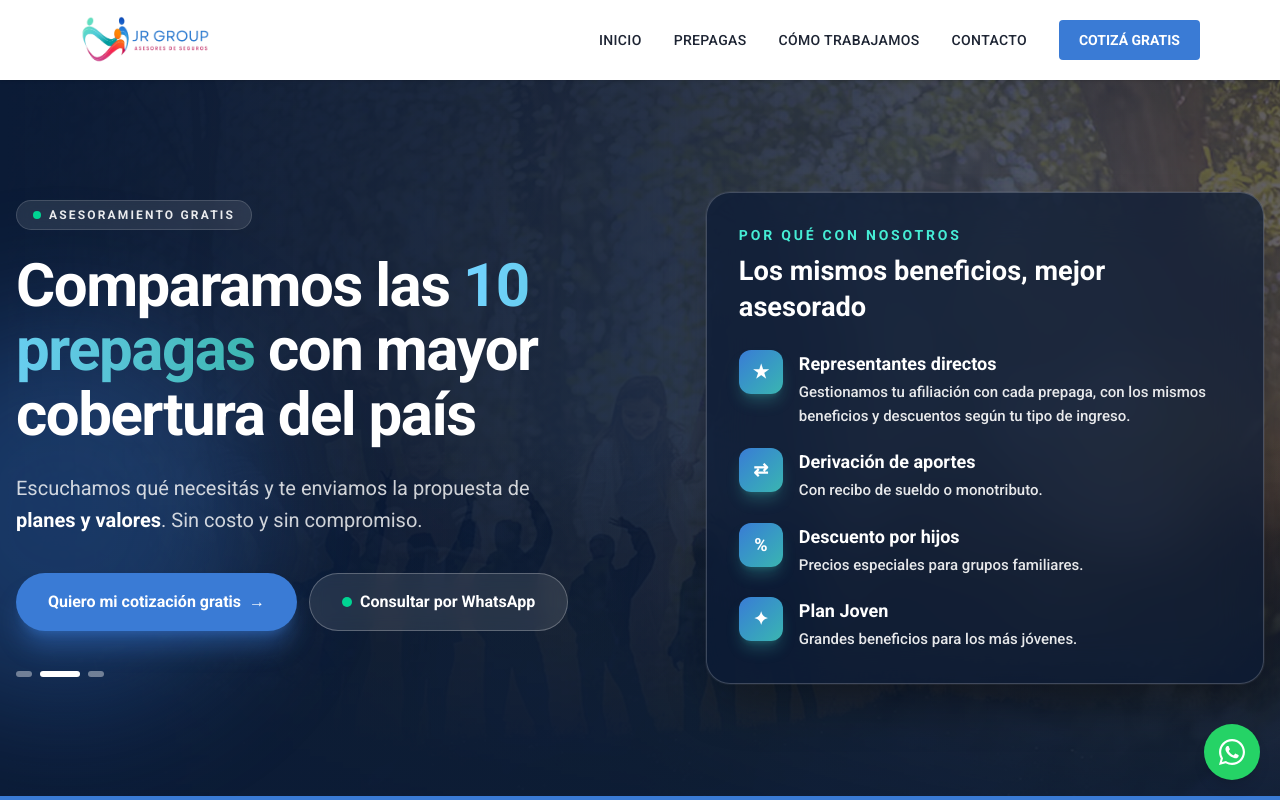
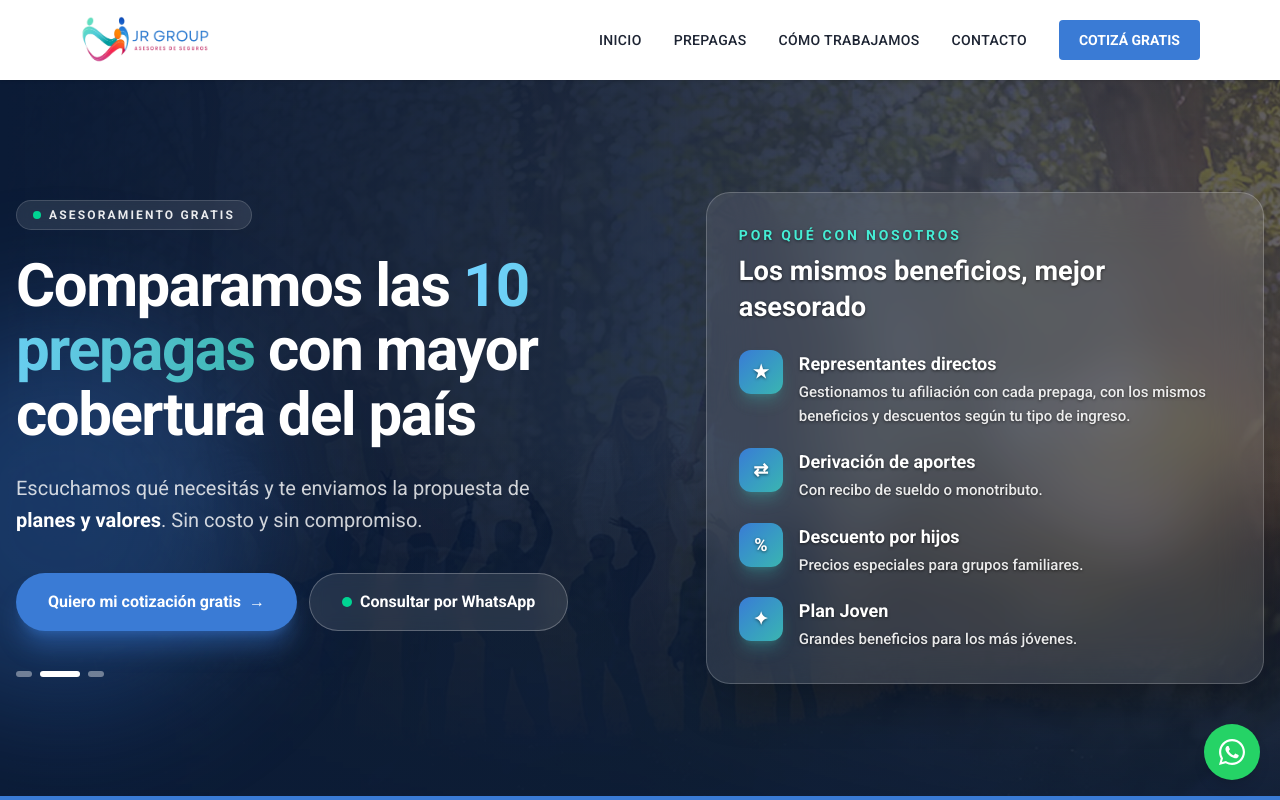
Before and after one commit to santiagofdmkt/jrgroup-web, a Next.js app: page / in a window 1280 px wide. Shown: the top 800 px of the page. Built offline with nearby package versions, Linux system fonts and the light colour scheme.

Commit message:
Hero recuadro vidrio claro con sombra de texto

```diff
--- a/components/HeroSlider.tsx
+++ b/components/HeroSlider.tsx
@@ -125,7 +125,7 @@ export default function HeroSlider() {
 
         {/* Tarjeta de beneficios */}
         <div
-          className={`rounded-3xl border border-white/20 bg-[#0b1b36]/70 p-6 shadow-2xl shadow-black/40 ring-1 ring-white/5 backdrop-blur-xl md:p-8 ${entrada("delay-500")}`}
+          className={`rounded-3xl border border-white/20 bg-white/10 p-6 shadow-2xl shadow-black/30 backdrop-blur-xl [text-shadow:0_1px_3px_rgba(0,0,0,0.55)] md:p-8 ${entrada("delay-500")}`}
         >
           <p className="text-sm font-bold uppercase tracking-[0.2em] text-teal-300">Por qué con nosotros</p>
           <h2 className="mt-2 text-2xl font-extrabold text-white md:text-[1.7rem]">Los mismos beneficios, mejor asesorado</h2>
```
